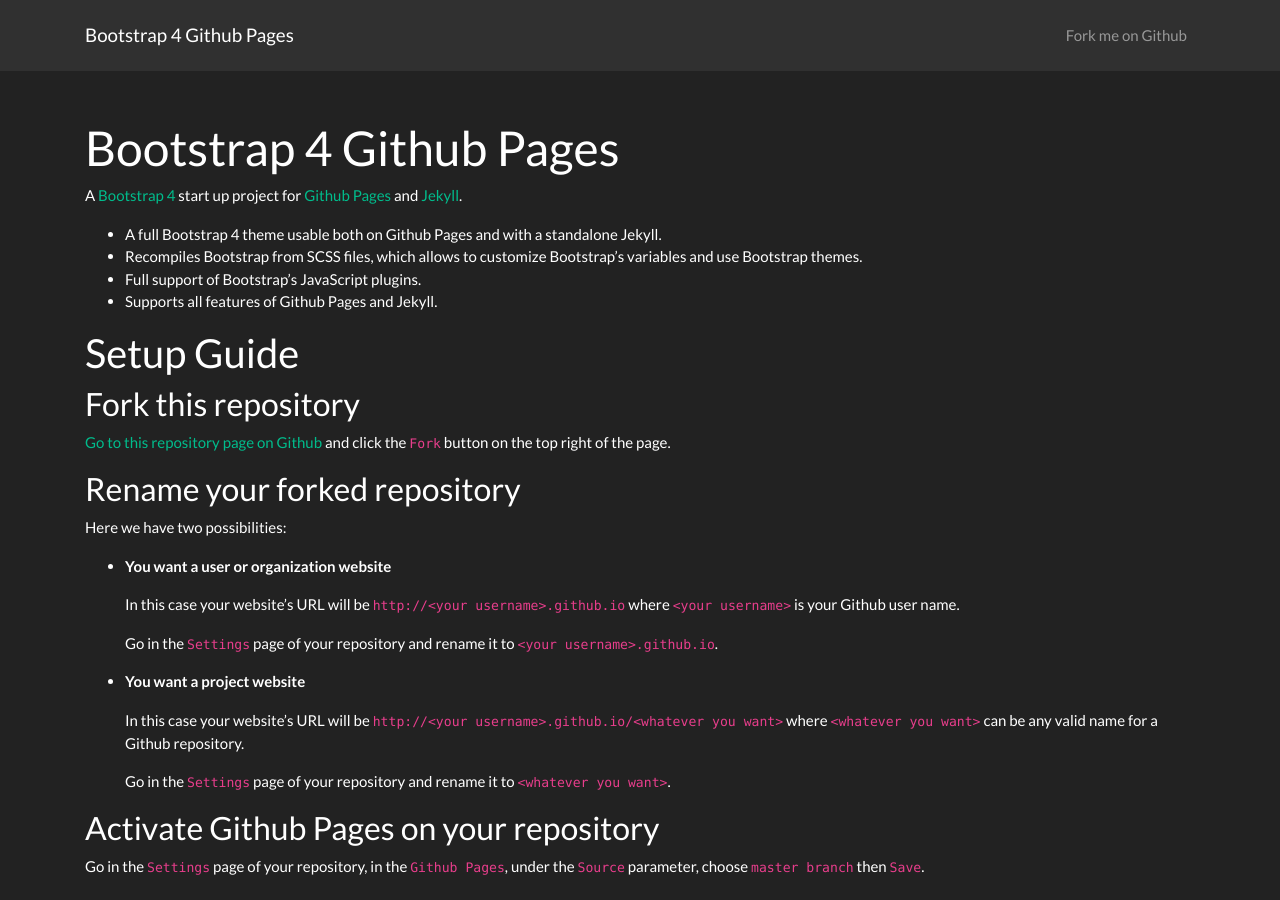
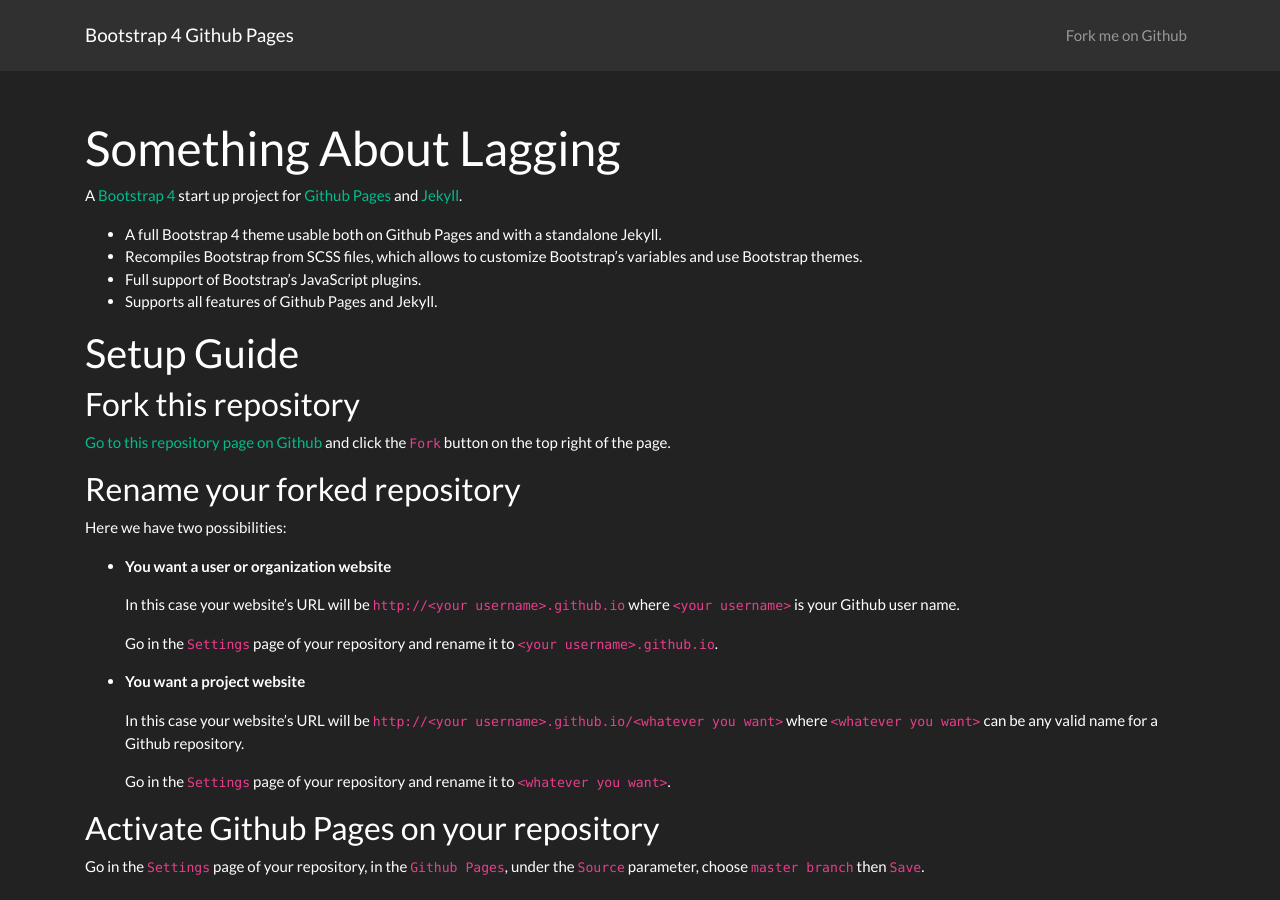
Before and after one commit to nicolas-van/bootstrap-4-github-pages, a Jekyll site: the page built from index.md, in a window 1280 px wide and 900 px high. Built offline with Jekyll 4.4.1, drawn with Linux system fonts in a browser that asks for light colours.

Commit message:
Update index.md

```diff
--- a/index.md
+++ b/index.md
@@ -1,6 +1,6 @@
 ---
 layout: page
-title: Bootstrap 4 Github Pages
+title: Something About Lagging
 ---
 
 A [Bootstrap 4](https://getbootstrap.com/) start up project for [Github Pages](https://pages.github.com/) and [Jekyll](https://jekyllrb.com/).
```
